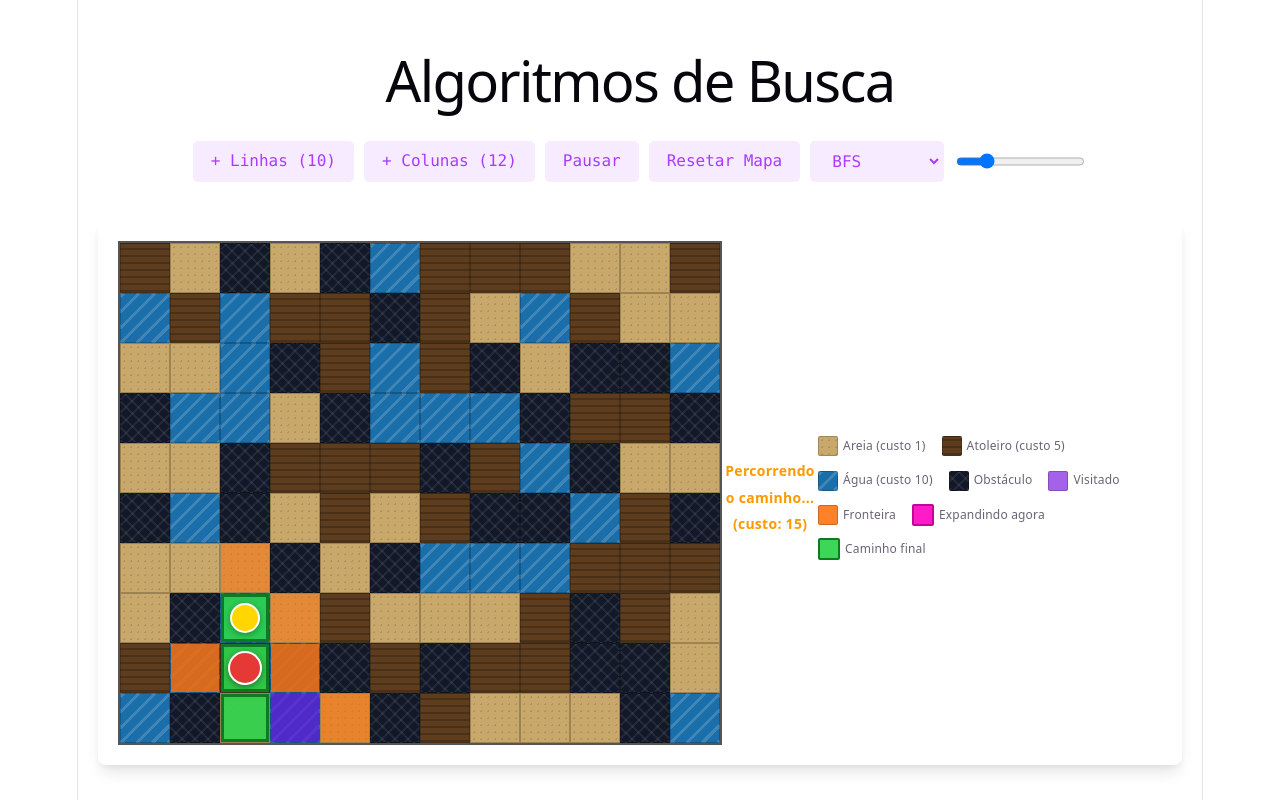
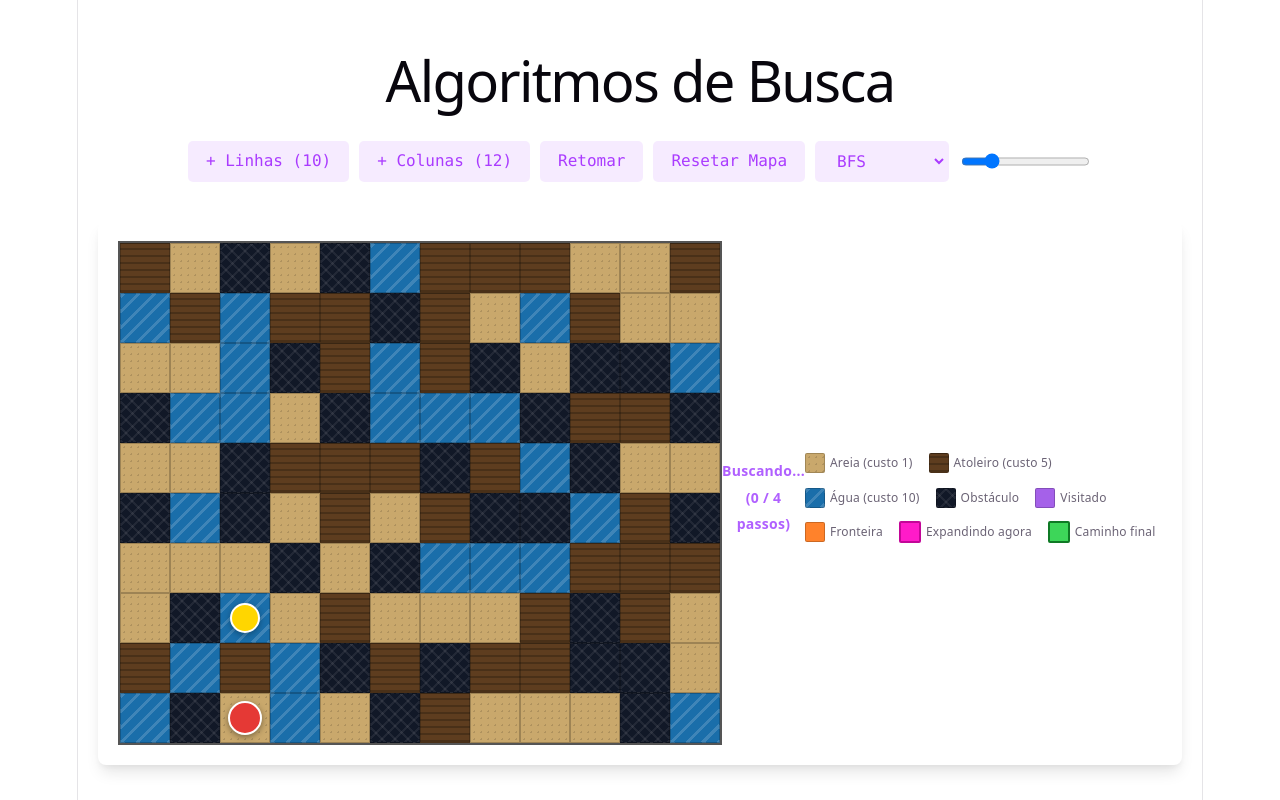
Before and after one commit to Ypisds/projeto-busca, a React (Vite) app: page / in a window 1280 px wide. Built offline with nearby package versions, Linux system fonts and the light colour scheme.

Commit message:
refact(Interface): Fazendo com que inicie pausado

```diff
--- a/src/App.tsx
+++ b/src/App.tsx
@@ -6,7 +6,7 @@ function App() {
   // estados de controle = pausa, qual algoritmo e velocidade
   const [rows, setRows] = useState(10);
   const [columns, setColumns] = useState(12);
-  const [isPaused, setIsPaused] = useState(false);
+  const [isPaused, setIsPaused] = useState(true);
   const [algoritmo, setAlgoritmo] = useState("BFS");
   const [velocidade, setVelocidade] = useState(450);
 
```
